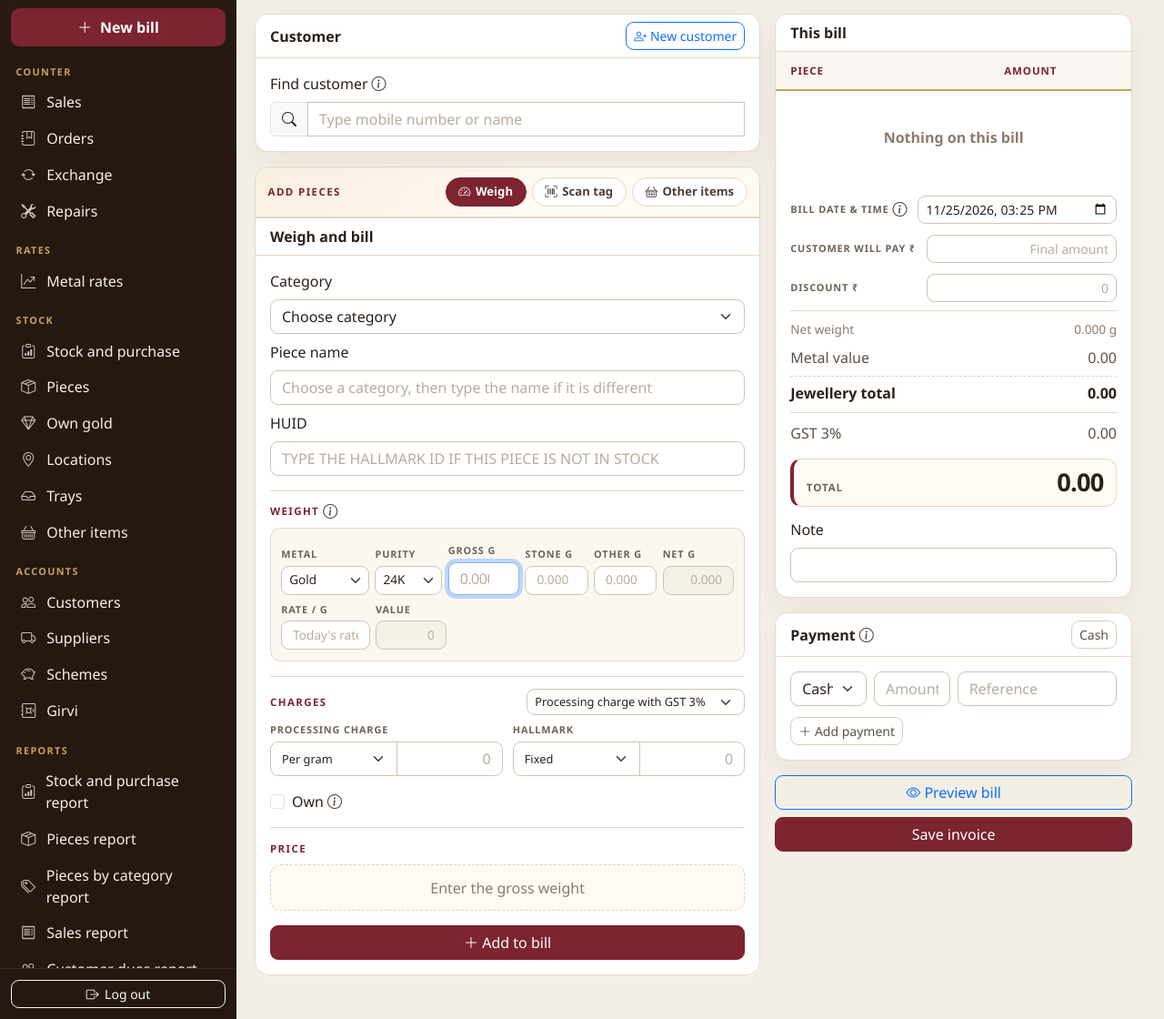
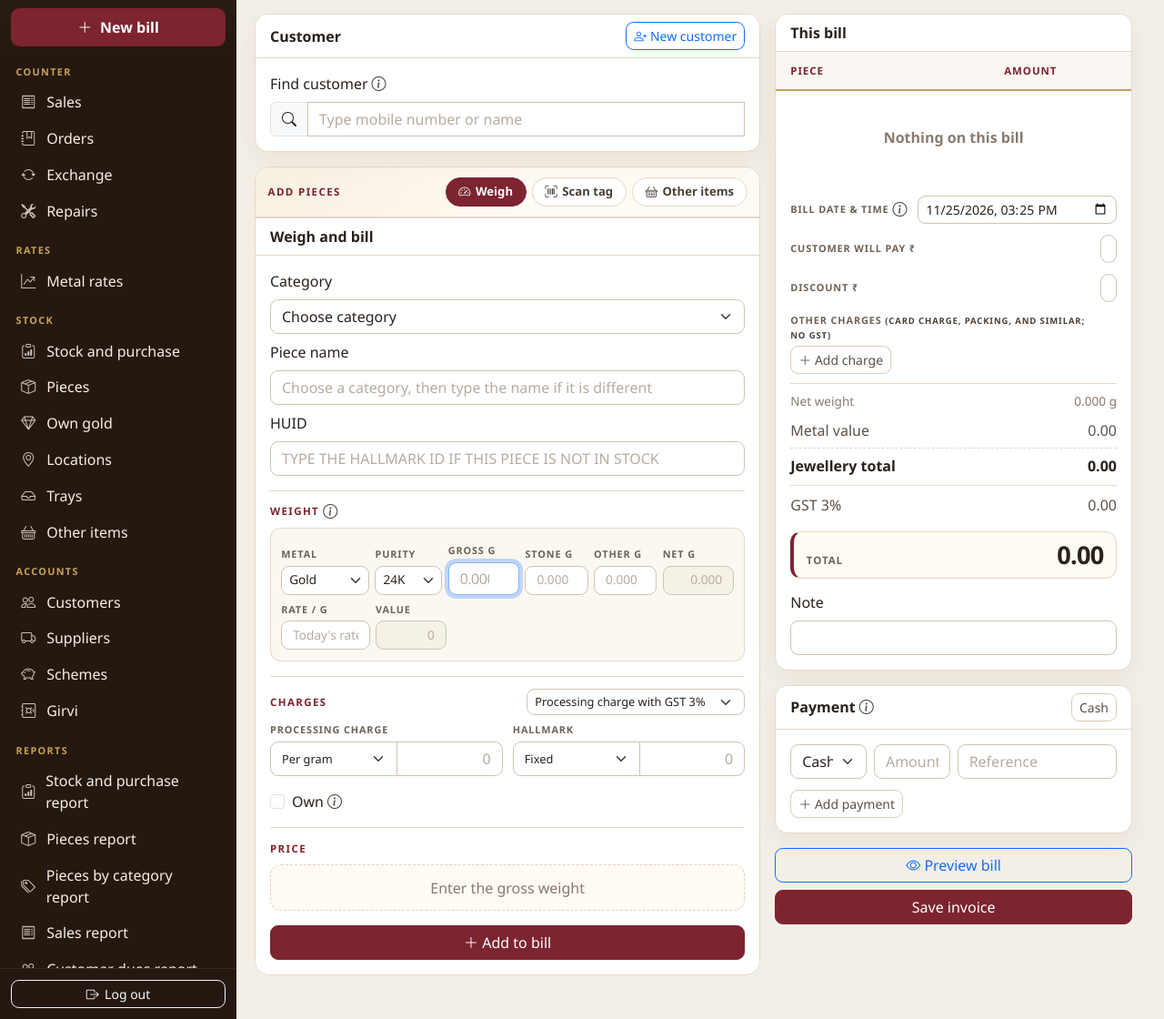
Before and after one commit to ramniks05/Jagdamba-jwellers-noida, a Laravel app: page /sales/create in a window 1280 px wide. Shown: the part 113-1233 px from the top of the page at 91% size. Run offline with Laravel 12, Linux system fonts and the light colour scheme; a user stored in the database is signed in; data comes from the database, SQL or seed files in the repository; data that the repository does not hold is empty; some libraries are stand-ins or nearby versions.

Commit message:
Add other charges to sales bill
Cashiers can add labelled charges (for example card charge or packing)
with an amount on a bill. Charges have no GST, are included in the bill
total and amount payable, are printed on the invoice, and are replaced
when a bill is edited.

Co-authored-by: Cursor <cursoragent@cursor.com>

```diff
--- a/app/Http/Controllers/Web/Commerce/SaleController.php
+++ b/app/Http/Controllers/Web/Commerce/SaleController.php
@@ -400,7 +400,7 @@ class SaleController extends Controller
             $draft = $sale
                 ? $sales->revise($sale, $request->validated(), $request->user()?->id)
                 : $sales->post($company, $request->validated(), $request->user()?->id);
-            $draft->load(['lines.item', 'lines.stones', 'retailLines', 'payments', 'customer', 'branch', 'advanceOrder']);
+            $draft->load(['lines.item', 'lines.stones', 'retailLines', 'charges', 'payments', 'customer', 'branch', 'advanceOrder']);
             $html = view('commerce.sales.partials.invoice', $invoice->data($draft, $company) + ['preview' => true])->render();
         } finally {
             DB::rollBack();
--- a/app/Models/Sale.php
+++ b/app/Models/Sale.php
@@ -101,6 +101,11 @@ class Sale extends Model
         return $this->hasMany(Payment::class);
     }
 
+    public function charges(): HasMany
+    {
+        return $this->hasMany(SaleCharge::class)->orderBy('position')->orderBy('id');
+    }
+
     public function makingLabel(): string
     {
         return in_array($this->making_mode, ['processing', 'separate'], true) ? 'Processing charge' : 'Making';
--- a/app/Services/Commerce/InvoiceSheet.php
+++ b/app/Services/Commerce/InvoiceSheet.php
@@ -29,7 +29,7 @@ class InvoiceSheet
      */
     public function data(Sale $sale, Company $company): array
     {
-        $sale->loadMissing(['lines.item', 'lines.stones', 'retailLines', 'payments', 'customer', 'branch', 'advanceOrder']);
+        $sale->loadMissing(['lines.item', 'lines.stones', 'retailLines', 'charges', 'payments', 'customer', 'branch', 'advanceOrder']);
         $link = $this->link($sale);
         $terms = (string) ($this->settings->get('invoice.terms', $company) ?? '');
 
--- a/app/Services/Commerce/SaleService.php
+++ b/app/Services/Commerce/SaleService.php
@@ -20,6 +20,7 @@ use App\Models\MetalStockMovement;
 use App\Models\Payment;
 use App\Models\RetailProduct;
 use App\Models\Sale;
+use App\Models\SaleCharge;
 use App\Models\SaleLine;
 use App\Models\SaleLineStone;
 use App\Models\SaleRetailLine;
@@ -316,7 +317,14 @@ class SaleService
             $merchandiseTotal = BigDecimal::of($bill->linesAmount)->plus($retailTotals['line']);
             $taxableTotal = BigDecimal::of($bill->taxableAmount)->plus($retailTotals['taxable']);
             $taxTotal = BigDecimal::of($bill->taxAmount)->plus($retailTotals['tax']);
-            $invoiceTotal = BigDecimal::of($bill->total)->plus($retailTotals['line']);
+            $chargeRows = $attributes['charges'] ?? [];
+            $chargesTotal = BigDecimal::zero();
+
+            foreach ($chargeRows as $charge) {
+                $chargesTotal = $chargesTotal->plus(BigDecimal::of((string) $charge['amount'])->toScale(2, RoundingMode::HalfUp));
+            }
+
+            $invoiceTotal = BigDecimal::of($bill->total)->plus($retailTotals['line'])->plus($chargesTotal);
 
             $paid = BigDecimal::zero();
             $paymentRows = [];
@@ -520,6 +528,18 @@ class SaleService
                         'position' => $retailRow['position'],
                     ]);
                 }
+            }
+
+            $sale->charges()->delete();
+
+            foreach ($chargeRows as $position => $charge) {
+                SaleCharge::query()->create([
+                    'company_id' => $company->id,
+                    'sale_id' => $sale->id,
+                    'label' => $charge['label'],
+                    'amount' => (string) BigDecimal::of((string) $charge['amount'])->toScale(2, RoundingMode::HalfUp),
+                    'position' => $position,
+                ]);
             }
 
             if ($tray && $trayNet->isPositive()) {
@@ -788,6 +808,8 @@ class SaleService
             $sale->retailLines()->delete();
         }
 
+        $sale->charges()->delete();
+
         foreach ($madeForBill as $item) {
             $item->delete();
         }
--- a/resources/views/commerce/sales/create.blade.php
+++ b/resources/views/commerce/sales/create.blade.php
@@ -335,6 +335,27 @@
                                 }
                             @endphp
                             <input class="form-control form-control-sm counter-num" id="discount" name="discount" inputmode="decimal" value="{{ $discountDefault }}" placeholder="0">
+                            @php
+                                $chargeRows = old('charges') !== null
+                                    ? array_values((array) old('charges'))
+                                    : ($sale ? $sale->charges->map(fn ($charge) => ['label' => $charge->label, 'amount' => (string) $charge->amount])->all() : []);
+                                $chargeNextIndex = count($chargeRows);
+                            @endphp
+                            <div class="bill-charges-editor">
+                                <span class="form-label mb-0 d-block">Other charges <small class="text-secondary">(card charge, packing, and similar; no GST)</small></span>
+                                <div id="bill-charges" data-next-index="{{ $chargeNextIndex }}">
+                                    @foreach ($chargeRows as $index => $charge)
+                                        @include('commerce.sales.partials.charge-row', ['index' => $index, 'charge' => $charge])
+                                    @endforeach
+                                </div>
+                                <button class="btn btn-outline-secondary btn-sm mt-1" type="button" id="bill-charge-add"><i class="bi bi-plus-lg"></i> Add charge</button>
+                                <template id="bill-charge-row-template">
+                                    @include('commerce.sales.partials.charge-row', ['index' => '__INDEX__', 'charge' => ['label' => '', 'amount' => '']])
+                                </template>
+                                @error('charges')
+                                    <div class="text-danger small">{{ $message }}</div>
+                                @enderror
+                            </div>
                         </div>
                         <p class="text-secondary small d-none mb-2" id="customer-pays-note"></p>
                         <div class="bill-block">
@@ -354,6 +375,7 @@
                             <div class="bill-row d-none" id="bill-hallmark-row"><span>Hallmark (no GST)</span><span id="bill-hallmark">0.00</span></div>
                             <div class="bill-row d-none" id="bill-round-row"><span>Round off</span><span id="bill-round">0.00</span></div>
                         </div>
+                        <div class="bill-block d-none" id="bill-charges-block"></div>
                         <div class="bill-grand"><span>Total</span><strong id="bill-total">0.00</strong></div>
                         @if ($order)
                             <div class="bill-row"><span>Advance {{ $order->number }}</span><span id="bill-advance">0.00</span></div>
@@ -1289,11 +1311,25 @@
                 roundOff = round2(total - exact);
             }
             const retail = retailTotals();
-            exact = round2(exact + retail.line);
-            total = round2(total + retail.line);
+            const charges = chargesTotal();
+            exact = round2(exact + retail.line + charges);
+            total = round2(total + retail.line + charges);
             tax = round2(tax + retail.tax);
 
-            return { ...base, making, mode, hallmark, taxedSubtotal, discount, tax, makingTax, taxBase, makingBase, exact, total, roundOff, retail };
+            return { ...base, making, mode, hallmark, taxedSubtotal, discount, tax, makingTax, taxBase, makingBase, exact, total, roundOff, retail, charges };
+        }
+
+        function chargeLines() {
+            return Array.from(document.querySelectorAll('#bill-charges [data-charge-row]'))
+                .map((row) => ({
+                    label: row.querySelector('input[name$="[label]"]').value.trim(),
+                    amount: round2(parseAmount(row.querySelector('.bill-charge-amount').value)),
+                }))
+                .filter((line) => line.amount > 0);
+        }
+
+        function chargesTotal() {
+            return round2(chargeLines().reduce((sum, line) => sum + line.amount, 0));
         }
 
         function discountForPayable(target) {
@@ -1405,6 +1441,19 @@
             showRow('bill-retail', retailAmount, retailAmount > 0);
             document.getElementById('bill-tax').textContent = money.format(tax);
             showRow('bill-round', roundOff, roundOff !== 0);
+            const charges = chargeLines();
+            const chargesBlock = document.getElementById('bill-charges-block');
+            chargesBlock.replaceChildren(...charges.map((line) => {
+                const row = document.createElement('div');
+                row.className = 'bill-row';
+                const label = document.createElement('span');
+                label.textContent = line.label || 'Other charge';
+                const amount = document.createElement('span');
+                amount.textContent = money.format(line.amount);
+                row.append(label, amount);
+                return row;
+            }));
+            chargesBlock.classList.toggle('d-none', charges.length === 0);
             document.getElementById('bill-total').textContent = money.format(total);
             document.getElementById('bill-form').dataset.total = String(total);
             const payNote = document.getElementById('customer-pays-note');
@@ -1755,6 +1804,24 @@
             }
         });
         syncOldBillingPayments();
+        const billCharges = document.getElementById('bill-charges');
+        const chargeAdd = document.getElementById('bill-charge-add');
+        const chargeTemplate = document.getElementById('bill-charge-row-template');
+        chargeAdd?.addEventListener('click', () => {
+            const index = Number(billCharges.dataset.nextIndex || 0);
+            const wrap = document.createElement('div');
+            wrap.innerHTML = chargeTemplate.innerHTML.replaceAll('__INDEX__', String(index)).trim();
+            billCharges.appendChild(wrap.firstElementChild);
+            billCharges.dataset.nextIndex = String(index + 1);
+            wrap.firstElementChild.querySelector('input[name$="[label]"]').focus();
+            renderTotals();
+        });
+        billCharges?.addEventListener('click', (event) => {
+            if (!event.target.closest('.bill-charge-remove')) return;
+            event.target.closest('[data-charge-row]')?.remove();
+            renderTotals();
+        });
+        billCharges?.addEventListener('input', renderTotals);
         document.getElementById('use-total').addEventListener('click', () => {
             const field = document.querySelector('.bill-pay');
             const pay = Number(document.getElementById('bill-form').dataset.pay || 0);
--- /dev/null
+++ b/resources/views/commerce/sales/partials/charge-row.blade.php
@@ -0,0 +1,5 @@
+<div class="d-flex gap-1 align-items-center mb-1" data-charge-row>
+    <input class="form-control form-control-sm" name="charges[{{ $index }}][label]" value="{{ $charge['label'] ?? '' }}" maxlength="80" placeholder="Card charge" aria-label="Charge name">
+    <input class="form-control form-control-sm counter-num bill-charge-amount" style="max-width: 8rem;" name="charges[{{ $index }}][amount]" value="{{ $charge['amount'] ?? '' }}" inputmode="decimal" placeholder="0" aria-label="Charge amount">
+    <button class="btn btn-link btn-sm text-danger p-0 bill-charge-remove" type="button" aria-label="Remove charge">Remove</button>
+</div>
--- a/resources/views/commerce/sales/partials/invoice.blade.php
+++ b/resources/views/commerce/sales/partials/invoice.blade.php
@@ -194,6 +194,12 @@
                     <td>{{ $money((string) $sale->round_off) }}</td>
                 </tr>
             @endif
+            @foreach ($sale->charges as $charge)
+                <tr>
+                    <td>{{ $charge->label }}</td>
+                    <td>{{ $money((string) $charge->amount) }}</td>
+                </tr>
+            @endforeach
             <tr class="invoice-grand">
                 <td>Total</td>
                 <td>{{ $money((string) $sale->total) }}</td>
```
Also changed, not shown: app/Http/Requests/Commerce/SaleRequest.php (+21 -0 lines), app/Models/SaleCharge.php (added, +30 -0 lines), tests/Feature/Commerce/RetailSaleTest.php (+78 -0 lines), database/migrations/2026_11_25_140000_create_sale_charges_table.php (added).
